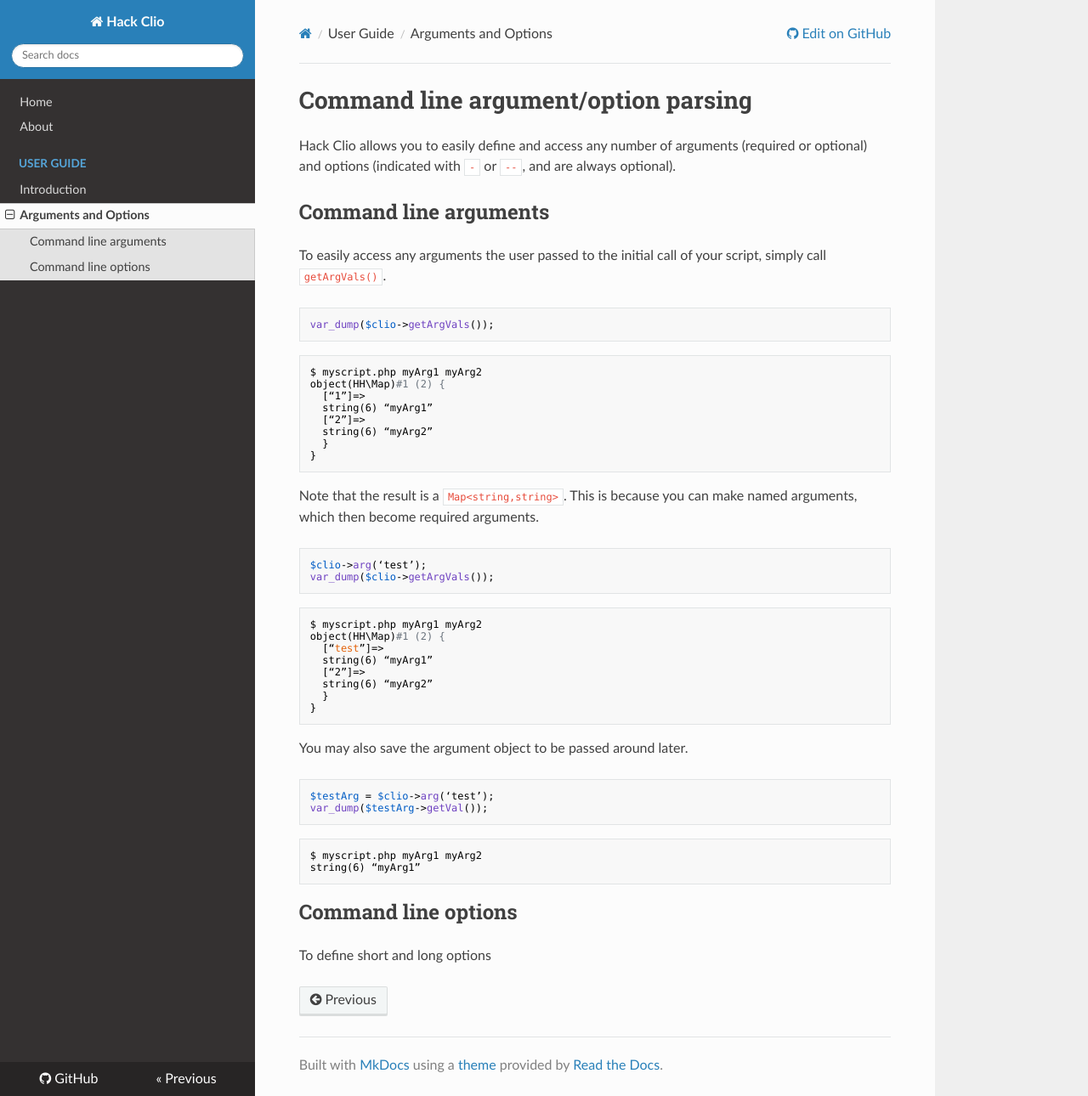
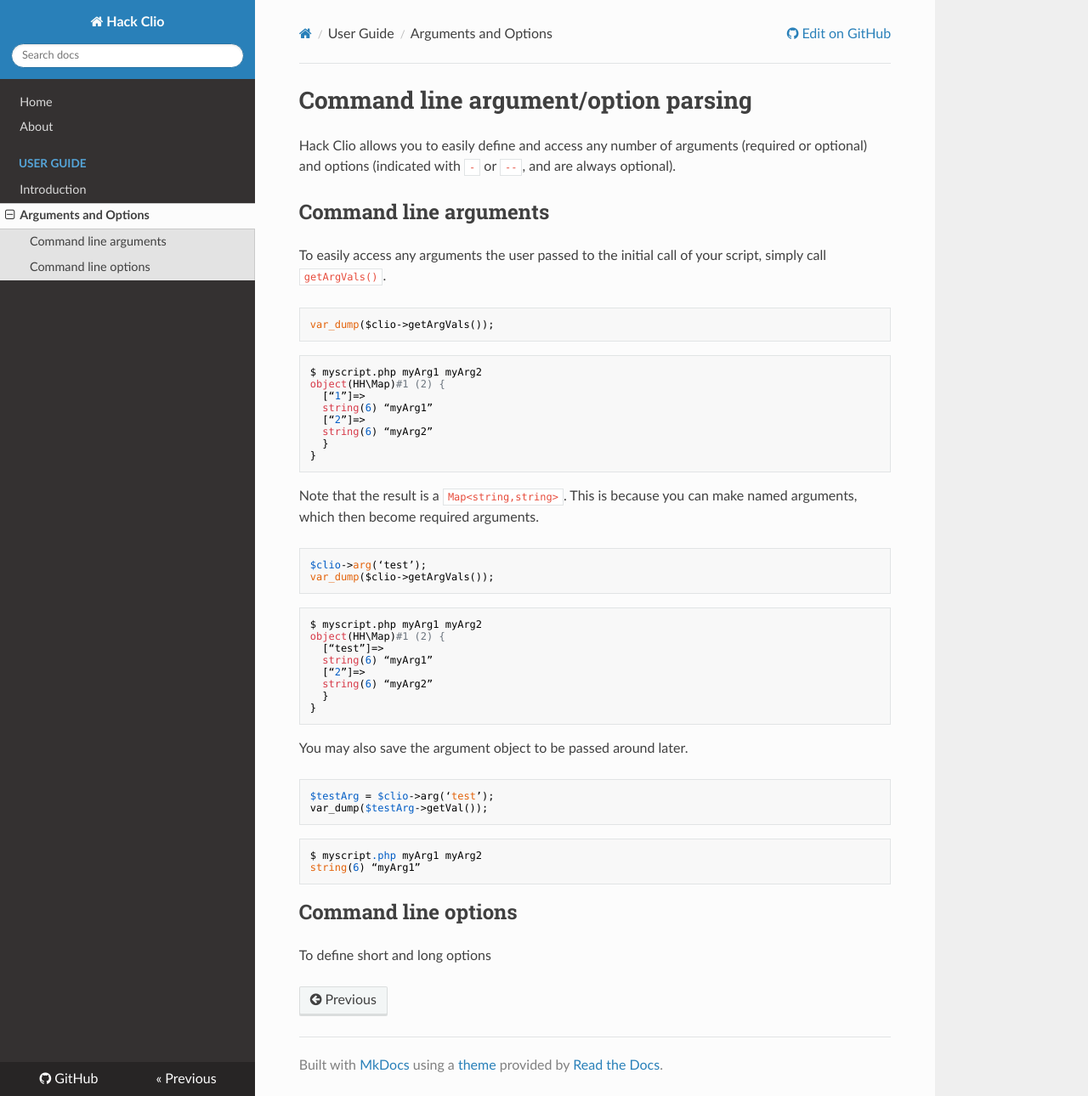
Before and after one commit to kilahm/HackClio, an MkDocs documentation site: the page built from docs/guide/argsAndOptions.md, in a window 1280 px wide and 1290 px high. Shown: the whole window at 85% size. Built offline with MkDocs 1.6.1, drawn with Linux system fonts in a browser that asks for light colours; nearby versions of some CDN libraries; old or Windows-style settings are respelled for this version of MkDocs.

Commit message:
Add the CodeHilite extension to mkdocs

```diff
--- a/mkdocs.yml
+++ b/mkdocs.yml
@@ -3,7 +3,7 @@ site_author: Isaac Leinweber <brotchen@gmail.com>
 repo_url: https://github.com/kilahm/HackClio
 
 theme: readthedocs
-
+markdown_extensions: ['codehilite']
 pages:
     - ['index.md', 'Home']
     - ['about.md', 'About']
```
